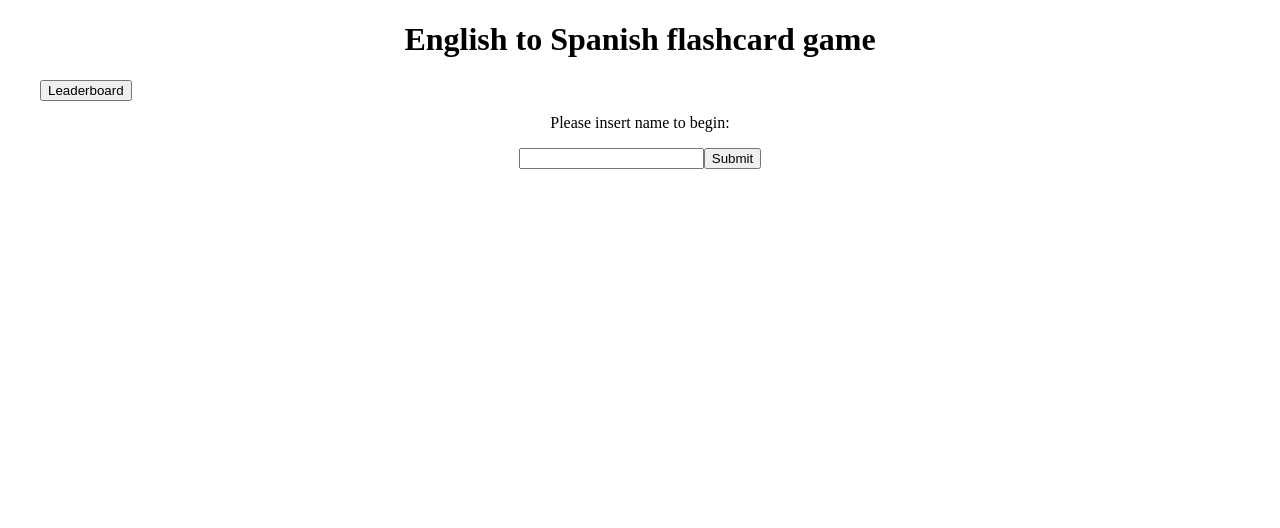
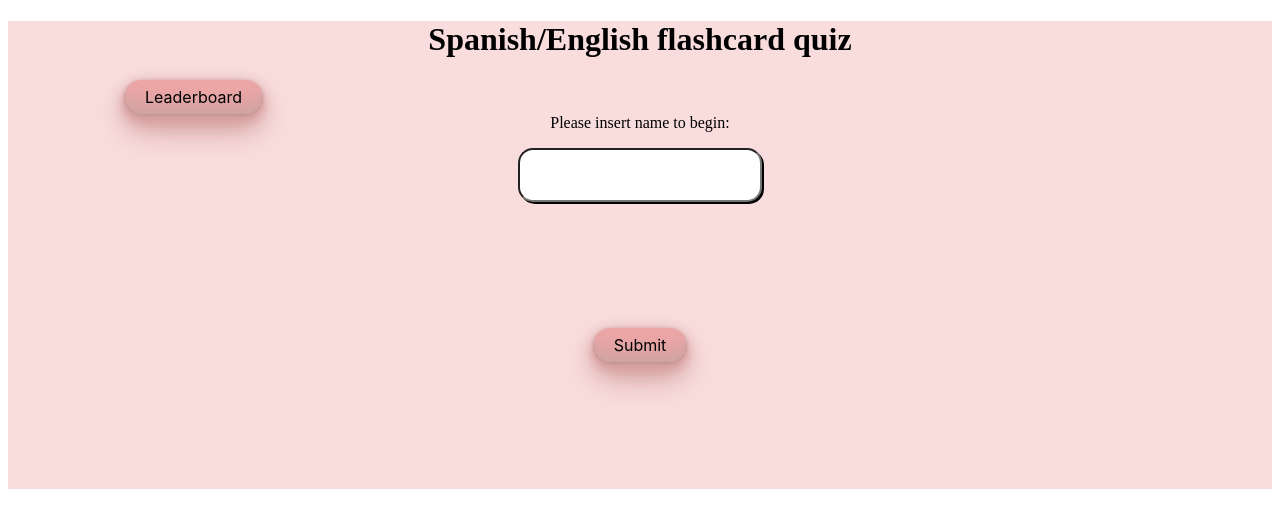
Before and after one commit to katrinalea/flash-cards, a React (Create React App) app: page / in a window 1280 px wide. Shown: the top 528 px of the page. Built offline with nearby package versions, Linux system fonts and the light colour scheme; the HTML template or start-up script is replaced by a standard one.

Commit message:
button css

```diff
--- a/src/Flashcards.tsx
+++ b/src/Flashcards.tsx
@@ -114,7 +114,7 @@ export default function Flashcards(props: propInterface): JSX.Element {
                   to see if you made it!
                 </p>
                 <button
-                  className="leaderButtonFinalPage"
+                  className="leaderboard-finalpage-button-33"
                   onClick={() => props.setRender("leaderboard")}
                 >
                   {" "}
@@ -128,14 +128,14 @@ export default function Flashcards(props: propInterface): JSX.Element {
         <div>
           <h1> Spanish/English flashcard game</h1>
           <button
-            className="homeButton"
+            className="home-button-33"
             onClick={() => props.setRender("welcome")}
           >
             {" "}
             Home{" "}
           </button>
           <button
-            className="leaderButton"
+            className="leaderboard-button-33"
             onClick={() => props.setRender("leaderboard")}
           >
             {" "}
--- a/src/flashcard.css
+++ b/src/flashcard.css
@@ -1,19 +1,7 @@
-.wholePage {
-  display: flex;
-}
-
-.homeButton {
-  position: absolute;
-  left: 40px;
-}
-.leaderButton {
-  position: absolute;
-  left: 100px;
-}
-
-.leaderButtonFinalPage {
-  position: absolute;
-  margin: auto auto auto auto;
+.page {
+  margin-top: auto;
+  text-align: center;
+  background-color: rgb(249, 221, 221);
 }
 
 .card {
@@ -39,12 +27,6 @@
   margin-left: auto;
   margin-right: auto;
   width: 50%;
-}
-
-.page {
-  margin-top: auto;
-  background-color: #c8d0d2;
-  text-align: center;
 }
 
 .button-correct {
--- a/src/welcomePage.tsx
+++ b/src/welcomePage.tsx
@@ -25,9 +25,9 @@ export default function WelcomePage(props: propInterface): JSX.Element {
   };
   return (
     <div className="wholePage">
-      <h1> English to Spanish flashcard game</h1>
+      <h1> Spanish/English flashcard quiz</h1>
       <button
-        className="homeButton"
+        className="leaderboard-button-33"
         onClick={() => props.setRender("leaderboard")}
       >
         {" "}
@@ -42,7 +42,11 @@ export default function WelcomePage(props: propInterface): JSX.Element {
             type="text"
             onChange={(e) => setTempUserName(e.target.value)}
           />
-          <button onClick={handleUserName}> Submit </button>
+          <br />
+          <button className="button-33" onClick={handleUserName}>
+            {" "}
+            Submit{" "}
+          </button>
         </>
       ) : (
         <>
@@ -52,13 +56,22 @@ export default function WelcomePage(props: propInterface): JSX.Element {
             test!
           </p>
           <br />
-          <button className="buttons" onClick={() => props.userCountSet(10)}>
+          <button className="button-33" onClick={() => props.userCountSet(10)}>
             {" "}
             10{" "}
           </button>
-          <button onClick={() => props.userCountSet(15)}> 15 </button>
-          <button onClick={() => props.userCountSet(20)}> 20 </button>
-          <button onClick={() => props.userCountSet(data.length)}>
+          <button className="button-33" onClick={() => props.userCountSet(15)}>
+            {" "}
+            15{" "}
+          </button>
+          <button className="button-33" onClick={() => props.userCountSet(20)}>
+            {" "}
+            20{" "}
+          </button>
+          <button
+            className="button-33"
+            onClick={() => props.userCountSet(data.length)}
+          >
             {" "}
             All cards{" "}
           </button>
@@ -72,7 +85,10 @@ export default function WelcomePage(props: propInterface): JSX.Element {
             {" "}
             All set {props.username}! You are testing {props.cardCount} words.
           </p>
-          <button onClick={handleMoveToFlash}> Ready to begin? </button>
+          <button className="button-33" onClick={handleMoveToFlash}>
+            {" "}
+            Ready to begin?{" "}
+          </button>
         </>
       )}
     </div>
--- a/src/welcomepage.css
+++ b/src/welcomepage.css
@@ -2,6 +2,8 @@
   text-align: center;
   font: 100;
   display: block;
+  background-color: rgb(249, 221, 221);
+  margin-top: auto;
 }
 
 .testCount {
@@ -24,3 +26,142 @@ td {
 th {
   width: 300px;
 }
+
+input {
+  margin-bottom: 10%;
+  border-radius: 15px;
+  padding: 20px;
+  width: 200px;
+  height: 10px;
+  box-shadow: 2px 2px;
+}
+
+.button-33 {
+  background-color: #eda6a6;
+  border-radius: 100px;
+  box-shadow: rgba(205, 162, 162, 0.959) 0 -25px 18px -14px inset,
+    rgba(186, 151, 151, 0.959) 0 1px 2px, rgba(200, 150, 150, 0.959) 0 2px 4px,
+    rgba(227, 165, 165, 0.983) 0 4px 8px, rgba(204, 149, 149, 0.959) 0 8px 16px,
+    rgba(212, 160, 160, 0.959) 0 16px 32px;
+  color: rgb(0, 0, 0);
+  cursor: pointer;
+  display: inline-block;
+  font-family: CerebriSans-Regular, -apple-system, system-ui, Roboto, sans-serif;
+  padding: 7px 20px;
+  text-align: center;
+  text-decoration: none;
+  transition: all 250ms;
+  border: 0;
+  font-size: 16px;
+  user-select: none;
+  -webkit-user-select: none;
+  touch-action: manipulation;
+  margin-bottom: 10%;
+}
+
+.button-33:hover {
+  box-shadow: rgba(205, 162, 162, 0.959) 0 -25px 18px -14px inset,
+    rgba(186, 151, 151, 0.959) 0 1px 2px, rgba(200, 150, 150, 0.959) 0 2px 4px,
+    rgba(227, 165, 165, 0.983) 0 4px 8px, rgba(204, 149, 149, 0.959) 0 8px 16px,
+    rgba(212, 160, 160, 0.959) 0 16px 32px;
+  transform: scale(1.05) rotate(-1deg);
+}
+
+.leaderboard-button-33 {
+  background-color: #eda6a6;
+  border-radius: 100px;
+  box-shadow: rgba(205, 162, 162, 0.959) 0 -25px 18px -14px inset,
+    rgba(186, 151, 151, 0.959) 0 1px 2px, rgba(200, 150, 150, 0.959) 0 2px 4px,
+    rgba(227, 165, 165, 0.983) 0 4px 8px, rgba(204, 149, 149, 0.959) 0 8px 16px,
+    rgba(212, 160, 160, 0.959) 0 16px 32px;
+  color: rgb(0, 0, 0);
+  cursor: pointer;
+  display: inline-block;
+  font-family: CerebriSans-Regular, -apple-system, system-ui, Roboto, sans-serif;
+  padding: 7px 20px;
+  text-align: center;
+  text-decoration: none;
+  transition: all 250ms;
+  border: 0;
+  font-size: 16px;
+  user-select: none;
+  -webkit-user-select: none;
+  touch-action: manipulation;
+  margin-bottom: 10%;
+  position: absolute;
+  left: 125px;
+}
+
+.leaderboard-button-33:hover {
+  box-shadow: rgba(205, 162, 162, 0.959) 0 -25px 18px -14px inset,
+    rgba(186, 151, 151, 0.959) 0 1px 2px, rgba(200, 150, 150, 0.959) 0 2px 4px,
+    rgba(227, 165, 165, 0.983) 0 4px 8px, rgba(204, 149, 149, 0.959) 0 8px 16px,
+    rgba(212, 160, 160, 0.959) 0 16px 32px;
+  transform: scale(1.05) rotate(-1deg);
+}
+
+.leaderboard-finalpage-button-33 {
+  background-color: #eda6a6;
+  border-radius: 100px;
+  box-shadow: rgba(205, 162, 162, 0.959) 0 -25px 18px -14px inset,
+    rgba(186, 151, 151, 0.959) 0 1px 2px, rgba(200, 150, 150, 0.959) 0 2px 4px,
+    rgba(227, 165, 165, 0.983) 0 4px 8px, rgba(204, 149, 149, 0.959) 0 8px 16px,
+    rgba(212, 160, 160, 0.959) 0 16px 32px;
+  color: rgb(0, 0, 0);
+  cursor: pointer;
+  display: inline-block;
+  font-family: CerebriSans-Regular, -apple-system, system-ui, Roboto, sans-serif;
+  padding: 7px 20px;
+  text-align: center;
+  text-decoration: none;
+  transition: all 250ms;
+  border: 0;
+  font-size: 16px;
+  user-select: none;
+  -webkit-user-select: none;
+  touch-action: manipulation;
+  margin-bottom: 10%;
+  position: absolute;
+  margin: auto auto auto auto;
+}
+
+.leaderboard-finalpage-button-33:hover {
+  box-shadow: rgba(205, 162, 162, 0.959) 0 -25px 18px -14px inset,
+    rgba(186, 151, 151, 0.959) 0 1px 2px, rgba(200, 150, 150, 0.959) 0 2px 4px,
+    rgba(227, 165, 165, 0.983) 0 4px 8px, rgba(204, 149, 149, 0.959) 0 8px 16px,
+    rgba(212, 160, 160, 0.959) 0 16px 32px;
+  transform: scale(1.05) rotate(-1deg);
+}
+
+.home-button-33 {
+  background-color: #eda6a6;
+  border-radius: 100px;
+  box-shadow: rgba(205, 162, 162, 0.959) 0 -25px 18px -14px inset,
+    rgba(186, 151, 151, 0.959) 0 1px 2px, rgba(200, 150, 150, 0.959) 0 2px 4px,
+    rgba(227, 165, 165, 0.983) 0 4px 8px, rgba(204, 149, 149, 0.959) 0 8px 16px,
+    rgba(212, 160, 160, 0.959) 0 16px 32px;
+  color: rgb(0, 0, 0);
+  cursor: pointer;
+  display: inline-block;
+  font-family: CerebriSans-Regular, -apple-system, system-ui, Roboto, sans-serif;
+  padding: 7px 20px;
+  text-align: center;
+  text-decoration: none;
+  transition: all 250ms;
+  border: 0;
+  font-size: 16px;
+  user-select: none;
+  -webkit-user-select: none;
+  touch-action: manipulation;
+  margin-bottom: 10%;
+  position: absolute;
+  left: 30px;
+}
+
+.home-button-33:hover {
+  box-shadow: rgba(205, 162, 162, 0.959) 0 -25px 18px -14px inset,
+    rgba(186, 151, 151, 0.959) 0 1px 2px, rgba(200, 150, 150, 0.959) 0 2px 4px,
+    rgba(227, 165, 165, 0.983) 0 4px 8px, rgba(204, 149, 149, 0.959) 0 8px 16px,
+    rgba(212, 160, 160, 0.959) 0 16px 32px;
+  transform: scale(1.05) rotate(-1deg);
+}
```
